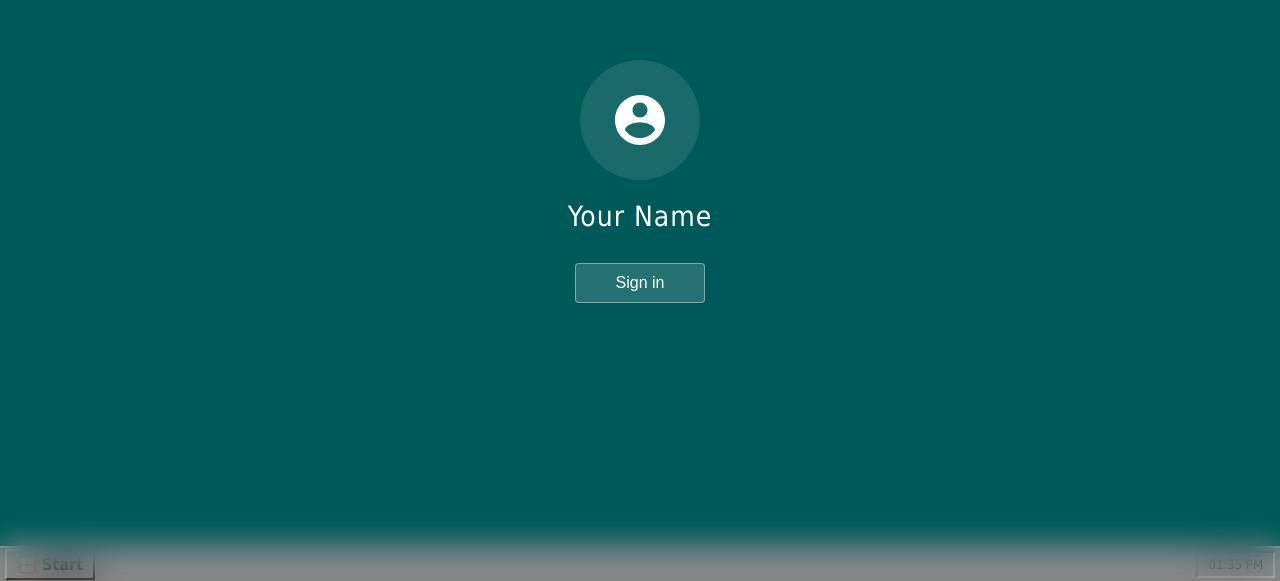
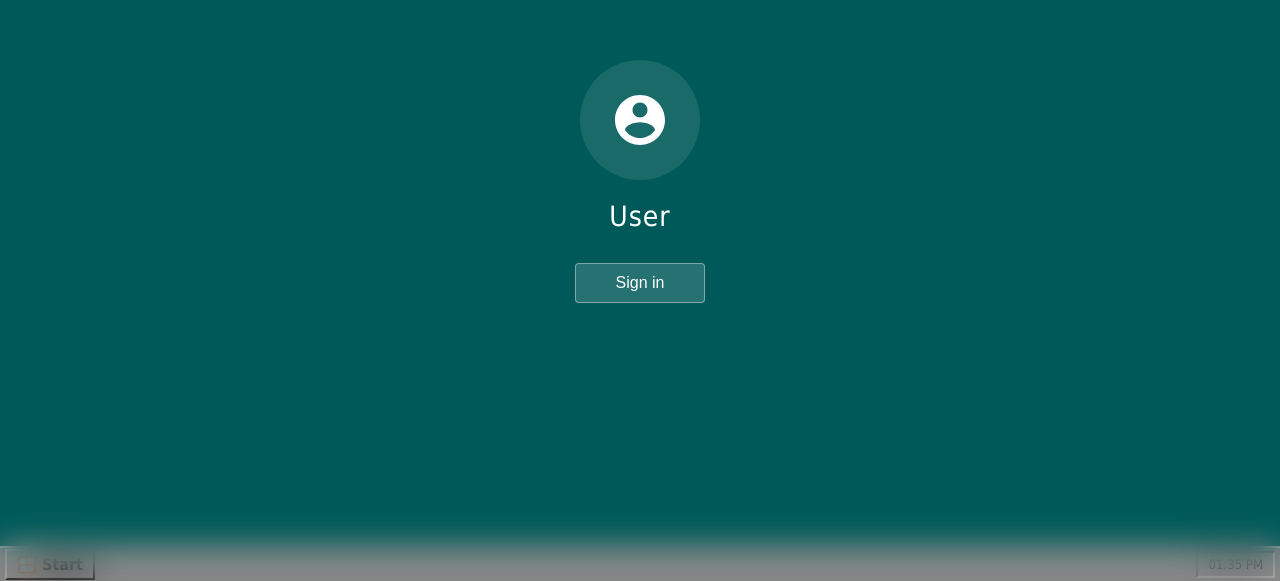
Before and after one commit to kmt285/contactme, a website: page public/index.html in a window 1280 px wide. Shown: the part 219-800 px from the top of the page. Drawn offline with Linux system fonts and the light colour scheme; no server answers.

Commit message:
Update index.html

```diff
--- a/public/index.html
+++ b/public/index.html
@@ -173,7 +173,7 @@
                 <svg viewBox="0 0 24 24" fill="white" width="60" height="60"><path d="M12 2C6.48 2 2 6.48 2 12s4.48 10 10 10 10-4.48 10-10S17.52 2 12 2zm0 3c1.66 0 3 1.34 3 3s-1.34 3-3 3-3-1.34-3-3 1.34-3 3-3zm0 14.2c-2.5 0-4.71-1.28-6-3.22.03-1.99 4-3.08 6-3.08 1.99 0 5.97 1.09 6 3.08-1.29 1.94-3.5 3.22-6 3.22z"/></svg>
             </div>
             <!-- အောက်တွင် သတ်မှတ်လိုသော Name ကို ပြင်ပါ -->
-            <div class="profile-name">Your Name</div>
+            <div class="profile-name">User</div>
             <button id="sign-in-btn">Sign in</button>
         </div>
     </div>
```
